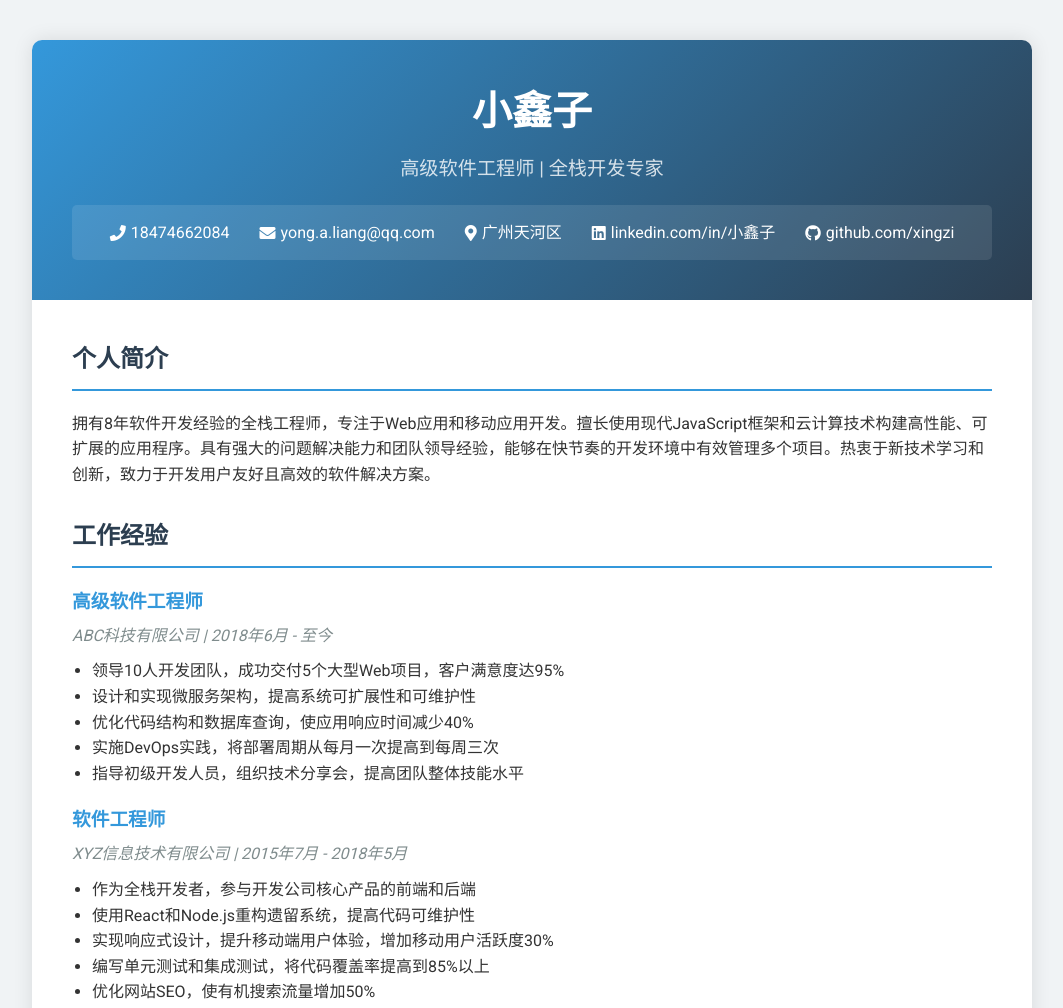
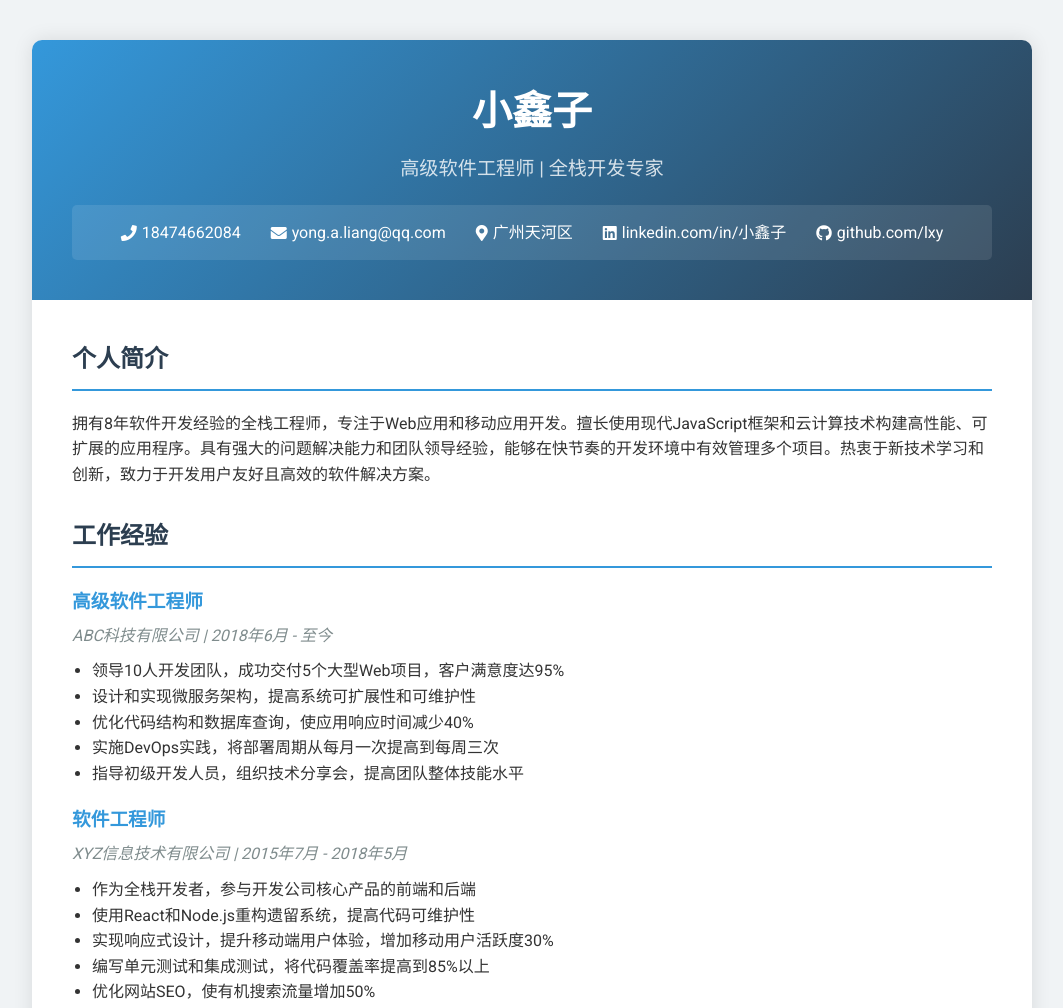
Before and after one commit to ptly1420/My-first, a plain HTML site: page index.html in a window 1280 px wide. Shown: the top 1008 px of the page, without its empty margins (108-1171 px from the left). Drawn offline with Linux system fonts and the light colour scheme.

Commit message:
Update index.html

```diff
--- a/index.html
+++ b/index.html
@@ -147,7 +147,7 @@
                 <span><i class="fas fa-envelope"></i> yong.a.liang@qq.com</span>
                 <span><i class="fas fa-map-marker-alt"></i> 广州天河区</span>
                 <span><i class="fab fa-linkedin"></i> linkedin.com/in/小鑫子</span>
-                <span><i class="fab fa-github"></i> github.com/xingzi</span>
+                <span><i class="fab fa-github"></i> github.com/lxy</span>
             </div>
         </header>
 
```
